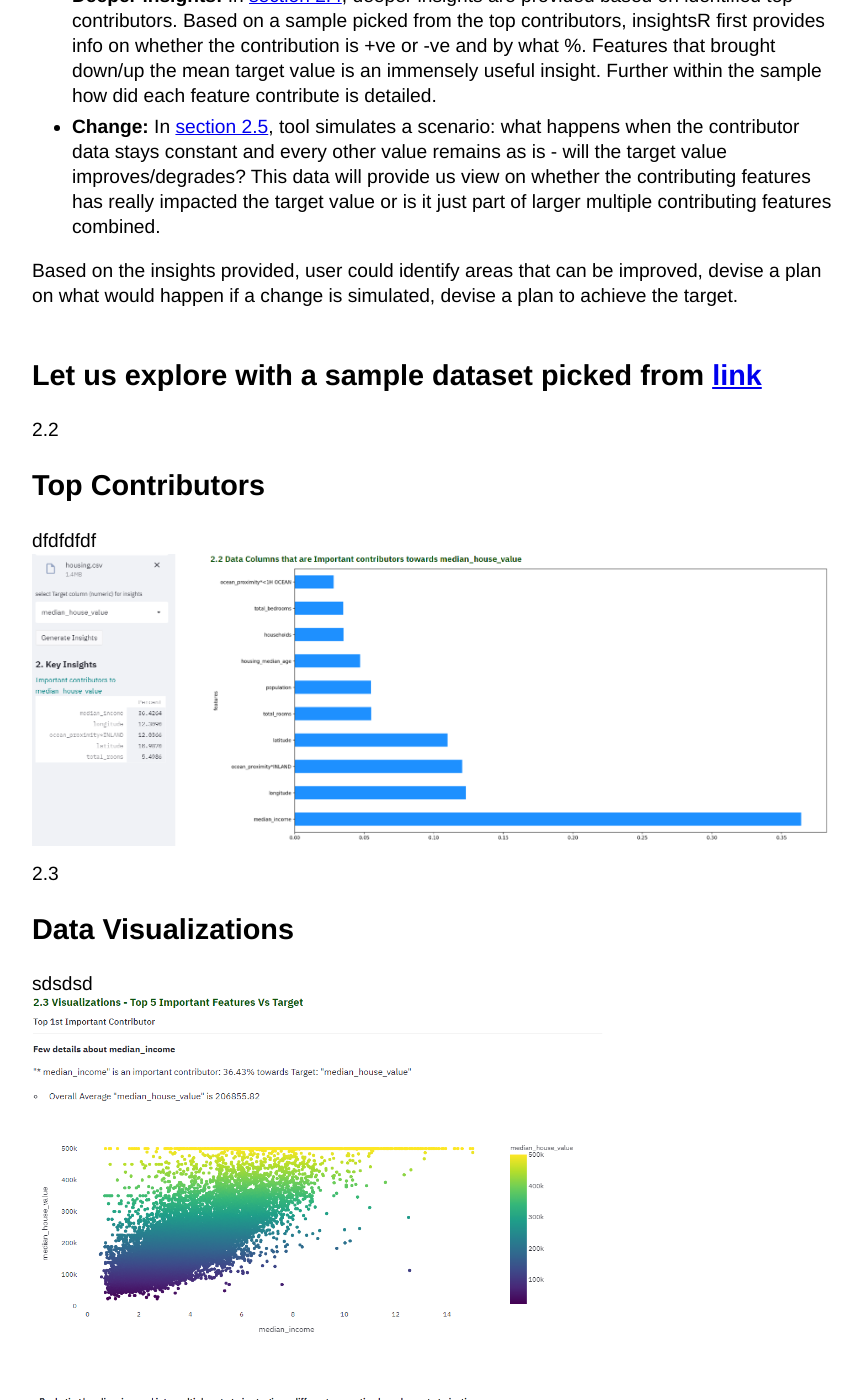
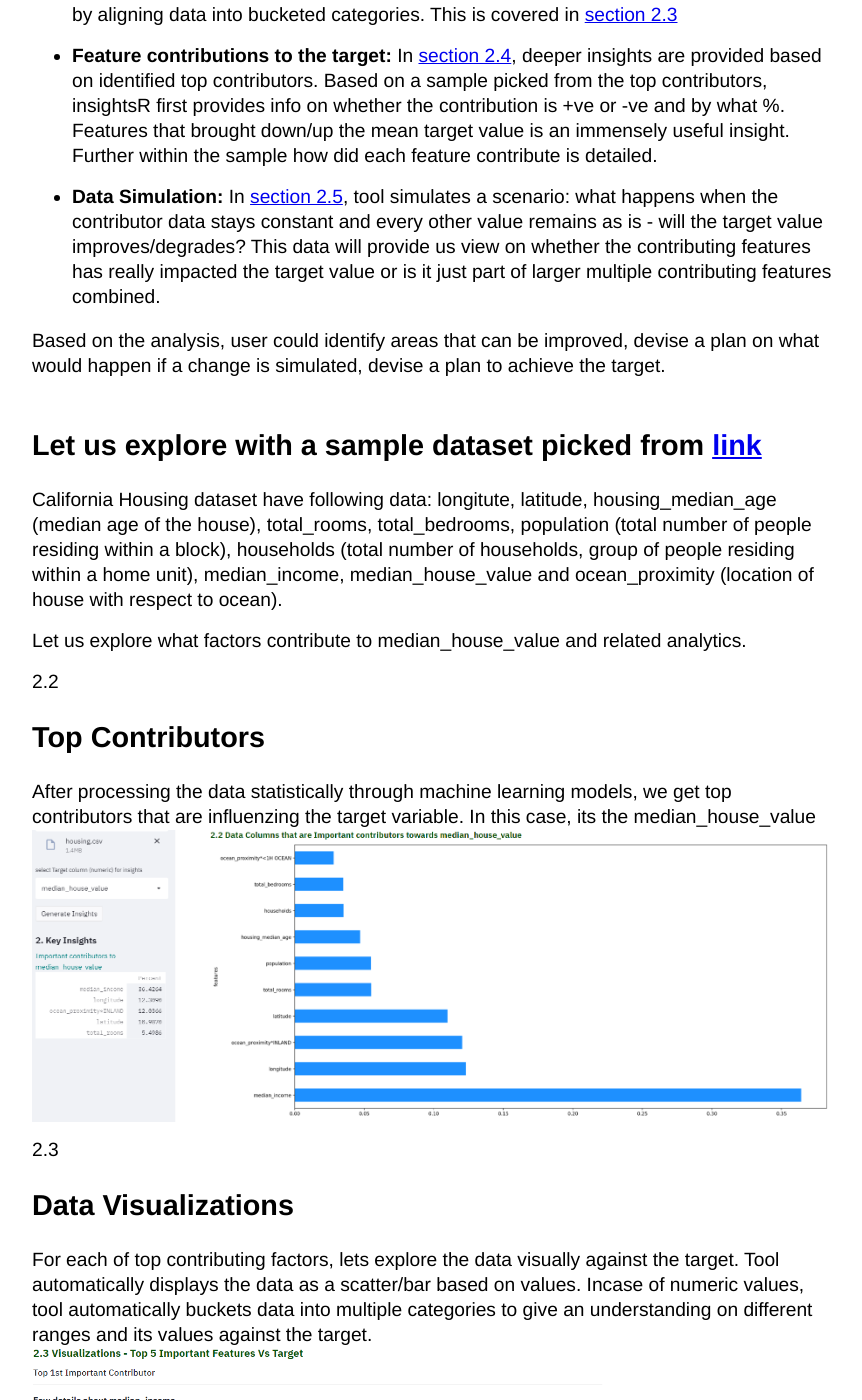
Before and after one commit to Vinothsuku/vinothsuku.github.io, a Jekyll site: the page built from _posts/2021-04-28-insightsr-automated-insights.md, in a window 1280 px wide and 1400 px high, scrolled down 1777 px. Shown: the whole window, without its empty margins (208-1070 px from the left). Built offline with Jekyll 4.4.1, drawn with Linux system fonts in a browser that asks for light colours; some of the changed text lies outside the part shown.

Commit message:
Update 2021-04-28-insightsr-automated-insights.md

```diff
--- a/_posts/2021-04-28-insightsr-automated-insights.md
+++ b/_posts/2021-04-28-insightsr-automated-insights.md
@@ -17,40 +19,55 @@ Once the user uploads the data to be analysed and provides the target column aga
 <img alt="Data_snapshot" src="../assets/img/insightsr/Data_snapshot.png">
 
 After pre-processing, insightsR tool will statistically analyse the dataset using machine learning algorithms and provides insights below:-
-- **Top Contributors:** Provides top contributing features towards the target data column. For eg) if target is 'Sales' features that might turn important is price, seasonality etc. insightsR tool provides such highly important features and % of contribution. This is covered in [section 2.2](#top-contributors)
+- **Top contributors:** Provides top contributing features towards the target data column. For eg) if target is 'Sales' features that might turn important is price, seasonality etc. insightsR tool provides such highly important features and % of contribution. This is covered in [section 2.2](#top-contributors)
+
 - **Data visualizations:** Provides data visualizations for top 5 contributing features. insightsR tool puts numeric features into multiple buckets to provide a different perception by aligning data into bucketed categories. This is covered in [section 2.3](#data-visualizations)
-- **Deeper insights:** In [section 2.4](#deeper-insights), deeper insights are provided based on identified top contributors. Based on a sample picked from the top contributors, insightsR first provides info on whether the contribution is +ve or -ve and by what %. Features that brought down/up the mean target value is an immensely useful insight. Further within the sample how did each feature contribute is detailed.
-- **Change:** In [section 2.5](#change), tool simulates a scenario: what happens when the contributor data stays constant and every other value remains as is - will the target value improves/degrades? This data will provide us view on whether the contributing features has really impacted the target value or is it just part of larger multiple contributing features combined.
 
-Based on the insights provided, user could identify areas that can be improved, devise a plan on what would happen if a change is simulated, devise a plan to achieve the target.
+- **Feature contributions to the target:** In [section 2.4](#feature-contributions-to-the-target), deeper insights are provided based on identified top contributors. Based on a sample picked from the top contributors, insightsR first provides info on whether the contribution is +ve or -ve and by what %. Features that brought down/up the mean target value is an immensely useful insight. Further within the sample how did each feature contribute is detailed.
+
+- **Data Simulation:** In [section 2.5](#data-simulation), tool simulates a scenario: what happens when the contributor data stays constant and every other value remains as is - will the target value improves/degrades? This data will provide us view on whether the contributing features has really impacted the target value or is it just part of larger multiple contributing features combined.
+
+Based on the analysis, user could identify areas that can be improved, devise a plan on what would happen if a change is simulated, devise a plan to achieve the target.
 
 ## Let us explore with a sample dataset picked from [link](https://github.com/ageron/handson-ml/blob/master/datasets/housing/housing.csv)
 
+California Housing dataset have following data: longitute, latitude, housing_median_age (median age of the house), total_rooms, total_bedrooms, population (total number of people residing within a block), households (total number of households, group of people residing within a home unit), median_income, median_house_value and ocean_proximity (location of house with respect to ocean).
+
+Let us explore what factors contribute to median_house_value and related analytics.
+
 2.2
 # Top Contributors
-dfdfdfdf
+After processing the data statistically through machine learning models, we get top contributors that are influenzing the target variable. In this case, its the median_house_value
 <img alt="Contributors" src="../assets/img/insightsr/Contributors.png">
 
 2.3
 # Data Visualizations
-sdsdsd
+For each of top contributing factors, lets explore the data visually against the target. Tool automatically displays the data as a scatter/bar based on values. Incase of numeric values, tool automatically buckets data into multiple categories to give an understanding on different ranges and its values against the target.
 <img alt="Visualizations_1" src="../assets/img/insightsr/Visualizations_1.png">
 <img alt="Visualizations_2" src="../assets/img/insightsr/Visualizations_2.png">
+
+In this case below, though ISLAND category has larger median_house_value, the tool has determined that INLAND category is most influencing in determining the target value. Though ocean_proximity is a single data column, tool automatically picks each category within ocean_proximity to give the user, which categories within the parent is important than the other w.r.t target
 <img alt="Visualizations_3" src="../assets/img/insightsr/Visualizations_3.png">
 
 
 2.4
-# Deeper insights
-sdsdsd
+# Feature Contributions to the target
+In this section, tool picks top contributors, picks a data sample and provides much needed info like contribution direction - positive/negative impact. How each feature within the sample is impacted is detailed in the waterfall chart.
 <img alt="Feature_Contribution" src="../assets/img/insightsr/Feature_Contribution.png">
+
+Here - Mean contribution to the target is ~207k, whereas this particular sample's prediction is ~382k. Contribution from this particular sample alone is ~175k. That means this sample has added ~175k positively impacting the median_house_value. With data values closer to this sample, mean house price will be exceeded by ~175k.
 <img alt="FeatureContribution_waterfall" src="../assets/img/insightsr/FeatureContribution_waterfall.png">
+
+In this case, INLAND category within ocean_proximity has negatively impacted the median_house_price. Values within this sample has brought down median house price from 207k to 123k. Such insights are immensely useful.
 <img alt="Feature_Contribution Negative" src="../assets/img/insightsr/Feature_Contribution-ve.png">
 
 
 2.5
-# Change
+# Data Simulation
+what happens when the contributor data stays the same for all rows and every other column remains as is - will the target value improves/degrades? This data will provide us view on whether the contributing features has really impacted the target value or is it just part of larger multiple contributing features combined.
+In this case below median_income is highly positively impacting the median_house_price, which is evident in the graph.
 <img alt="pdp" src="../assets/img/insightsr/pdp.png">
 
 
 ## Credits
-- I learned and will continue to learn from [fast.ai](https://fast.ai). This tool is largely based on Machine Learning course taught by Jeremy Howard
+I learned a lot from [fast.ai](https://fast.ai) and it is always been my goto. Top-Down teaching approach has benefitted a lot of students across the world including myself. This tool is largely based on Machine Learning course taught by Jeremy Howard
```
Also changed, not shown: other parts of _posts/2021-04-28-insightsr-automated-insights.md (+3 -1 lines).
